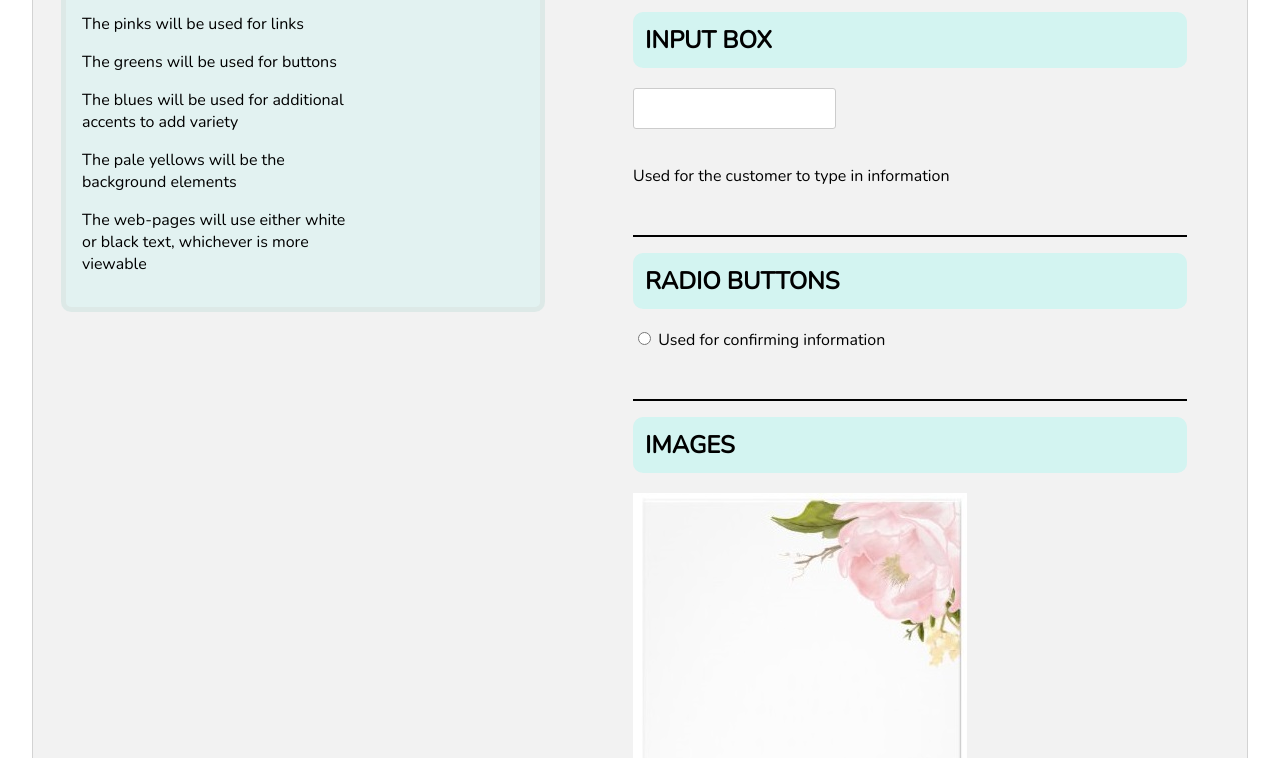
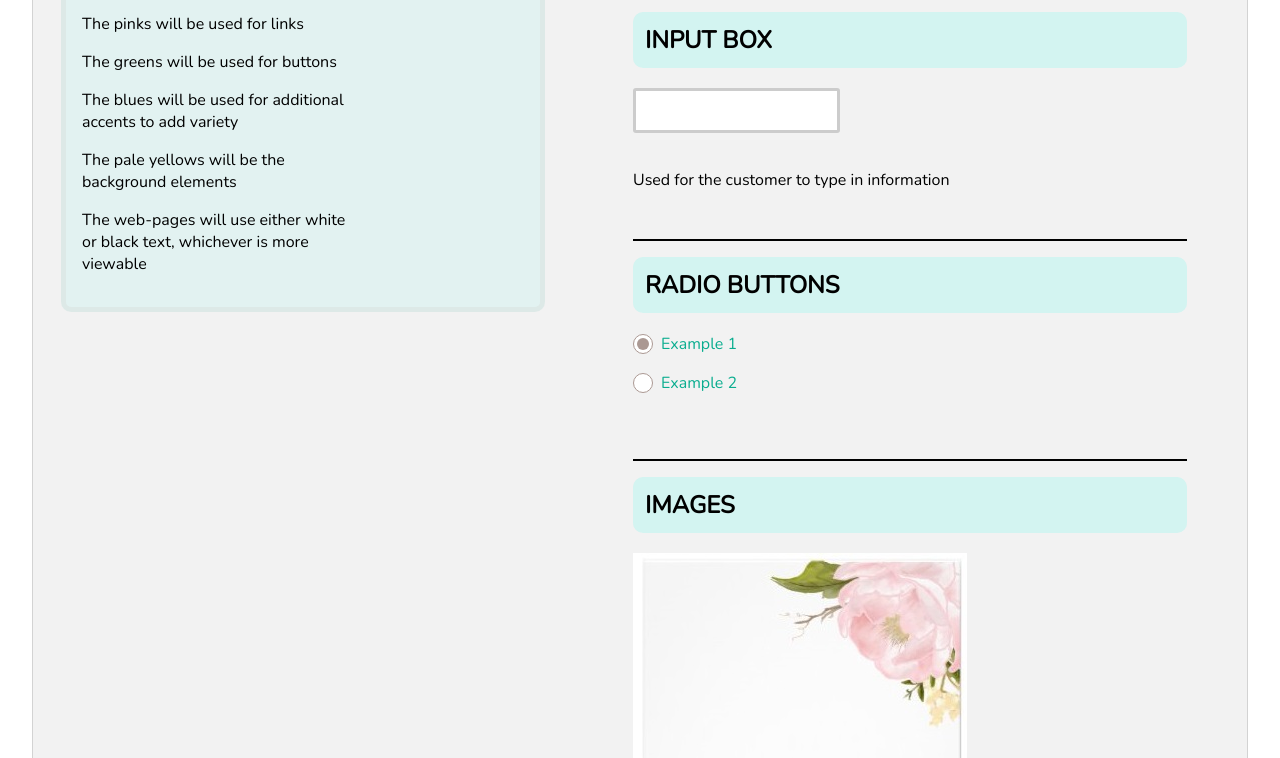
Before and after one commit to kukkimonstua/IAT339_P02, a plain HTML site: page pub_html_CG/index.html in a window 1280 px wide. Shown: the part 2102-2860 px from the top of the page. Drawn offline with nearby package versions, Linux system fonts and the light colour scheme.

Commit message:
Edit to #radio and radio buttons in HTML
replaced radio buttons with list to separate into columns and stylized radio

```diff
--- a/pub_html_CG/css/main.css
+++ b/pub_html_CG/css/main.css
@@ -188,15 +188,18 @@ button:hover {
   -webkit-transform: scale(1);
   transform: scale(1);
 }
-
+#radio li{
+  list-style-type: none;
+}
 /* Text box input field */
 /* https://www.w3schools.com/css/css_form.asp*/
 input[type=text] {
   width: auto;
   margin-bottom: 20px;
   padding: 12px;
-  border: 1px solid #ccc;
+  border: 3px solid #ccc;
   border-radius: 3px;
+  outline: none;
 }
 
 input[type=text]:hover {
--- a/pub_html_CG/index.html
+++ b/pub_html_CG/index.html
@@ -136,9 +136,11 @@
 					<div id="radio">
 						<h2>RADIO BUTTONS</h2>
 								<p>
-								<input type = "radio" class="radio"> <!--styling elements wouldn't work, so basic button-->
-
-										 Used for confirming information
+                  <form action="index.html" class="cusInput">
+                    <li><input type="radio" name="Example" value="ex1" checked>
+                    <label for="male">Example 1</label> </li>
+                    <li><input type="radio" name="Example" value="ex2">
+                    <label for="female">Example 2</label></li>
 									</p>
 					</div>
 					<div id="image">
```
